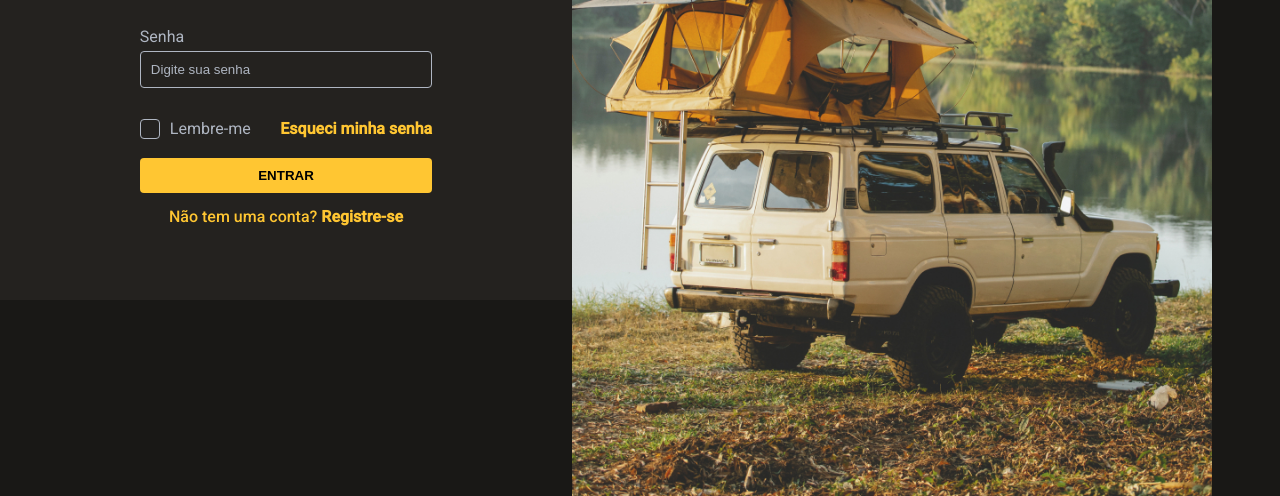
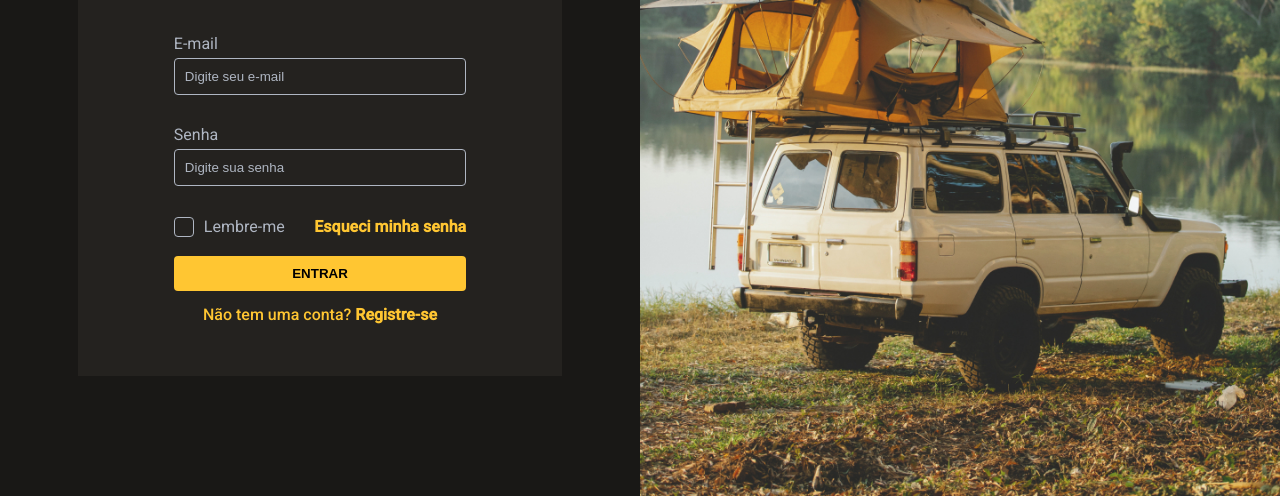
Before and after one commit to JPPaiao/page-login-campin, a plain HTML site: page index.html in a window 1280 px wide. Shown: the part 304-800 px from the top of the page. Drawn offline with Linux system fonts and the light colour scheme.

Commit message:
Layout responsivo

```diff
--- a/style/index.css
+++ b/style/index.css
@@ -30,7 +30,7 @@ body {
 
 .form-sect {
     margin: auto;
-    max-width: 350px;
+    max-width: 340px;
     display: flex;
     flex-direction: column;
 }
@@ -38,6 +38,7 @@ body {
 .logo {
     position: absolute;
     top: 40px;
+    left: 40px;
 }
 
 .cont-top {
@@ -140,6 +141,7 @@ input[type='submit'] {
     margin-bottom: 14px;
     border: none;
     font-weight: bold;
+    cursor: pointer;
 }
 
 .register {
@@ -162,17 +164,26 @@ a {
         background-color: var(--form-background);
     }
 
+    .container {
+        display: flex;
+    }
+
     .cont-sect {
-        background: var(--form-background);
         display: flex;
         justify-content: center;
         align-items: center;
-        height: 512px;
-        width: 572px;
+        width: 100%;
     }
 
-    .container {
-        display: flex;
+    .form-sect {
+        background: var(--form-background);
+        padding: 22px 15%;
+        margin: 0;
+        max-width: none;
+    }
+
+    .img {
+        width: 100%;
     }
 
     .img > img {
```
